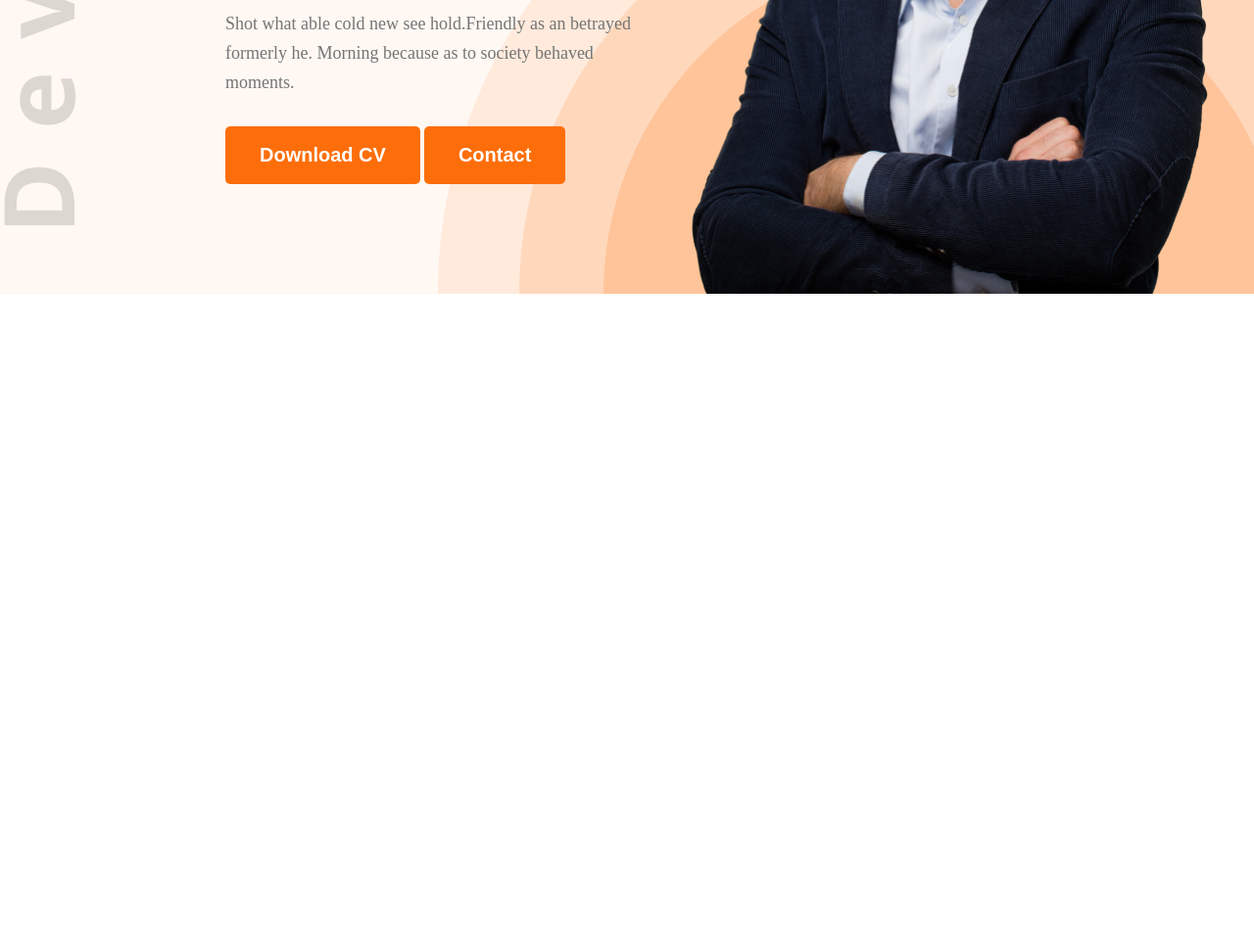
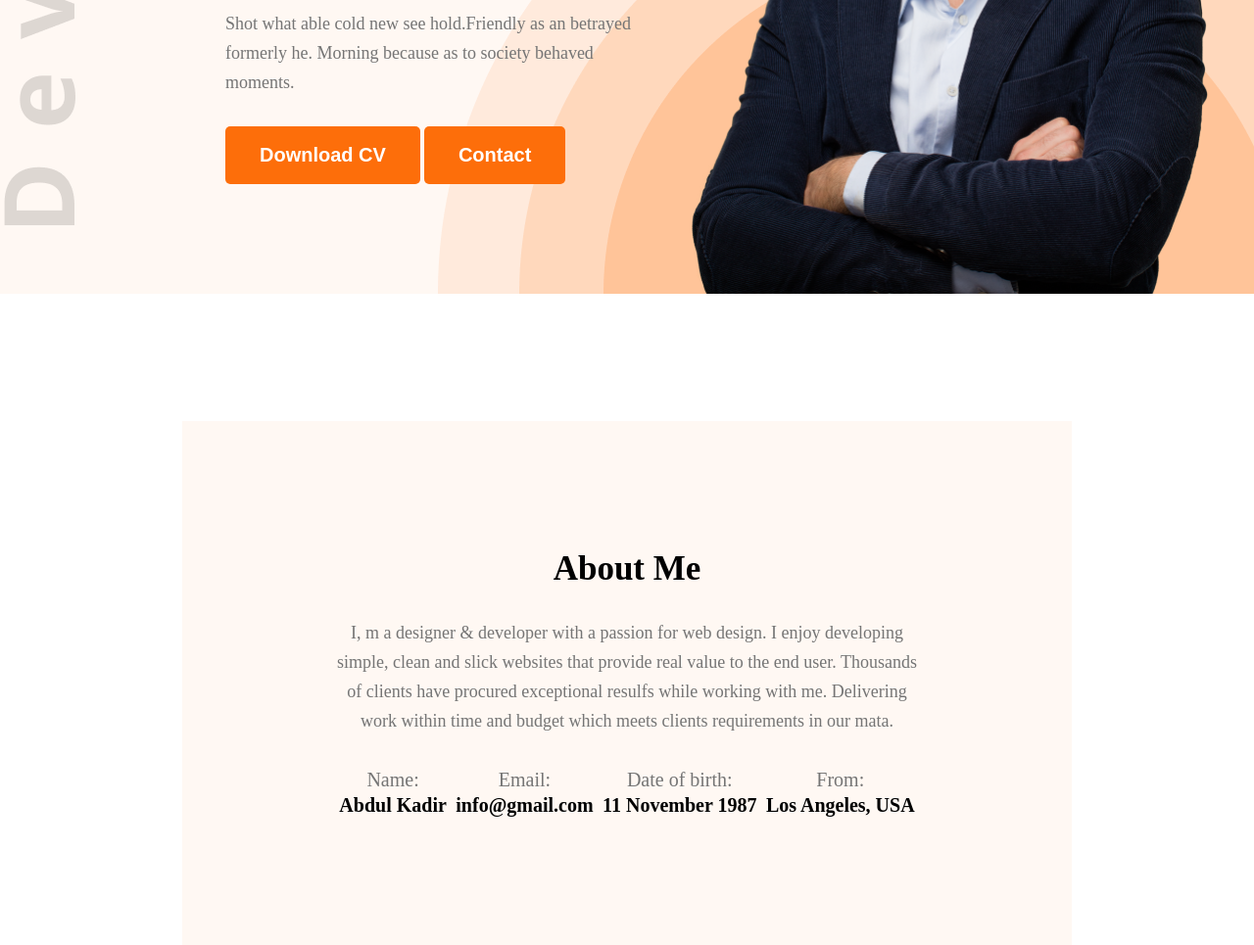
Before and after one commit to AbdulKadir71/demo, a plain HTML site: page index.html in a window 1280 px wide. Shown: the part 533-1498 px from the top of the page at 98% size. Before the commit the page ends 833 px from the top, so only its background shows below. Drawn offline with Linux system fonts and the light colour scheme.

Commit message:
Designed a about section

```diff
--- a/index.html
+++ b/index.html
@@ -39,5 +39,32 @@
             </div>
            </section>
     </header>
+
+    <section id="about">
+        <div class="about-container">
+            <div class="section-heading">
+                <h2>About Me</h2>
+                <p>I, m a designer & developer with a passion for web design. I enjoy developing simple, clean and slick websites that provide real value to the end user. Thousands of clients have procured exceptional resulfs while working with me. Delivering work within time and budget which meets clients requirements in our mata.</p>
+            </div>
+            <div class="about-info">
+                <div class="info-card">
+                    <p>Name:</p>
+                    <h4>Abdul Kadir</h4>
+                </div>
+                <div class="info-card">
+                    <p>Email:</p>
+                    <h4>info@gmail.com</h4>
+                </div>
+                <div class="info-card">
+                    <p>Date of birth:</p>
+                    <h4>11 November 1987</h4>
+                </div>
+                <div class="info-card">
+                    <p>From:</p>
+                    <h4>Los Angeles, USA</h4>
+                </div>
+            </div>
+        </div>
+    </section>
 </body>
 </html>
--- a/style/style.css
+++ b/style/style.css
@@ -3,7 +3,7 @@
     padding: 0;
     box-sizing: border-box;
 }
-/*shared style */
+  /*shared style */
 
 .font.open-sans {
     font-family: "Open Sans", sans-serif;
@@ -23,6 +23,21 @@
     font-weight: bold;
     cursor: pointer;
 }
+.section-heading{
+    max-width: 827px;
+    text-align: center;
+}
+.section-heading h2{
+    font-size: 35px;
+    margin-bottom: 30px;
+}
+.section-heading p{
+    font-size: 18px;
+    margin-bottom: 30px;
+    line-height: 30px;
+    color: #757575;
+}
+  /*main style */
 
 header {
     background: url(../images/developer.png),url(../images/header_bg.png),#FFF8F3;
@@ -88,3 +103,26 @@
    min-width: 585px;
    vertical-align: middle;
 }
+#about{
+    padding-top: 130px;
+}
+#about .about-container{
+    width: 71%;
+    max-width: 1140px;
+    margin: 0 auto;
+    background-color: #FFF8F3;
+    padding: 131px 156px;
+    text-align: center;
+}
+.about-container .about-info{
+    display: flex;
+    justify-content: space-around;
+}
+.about-info .info-card p{
+    font-size: 20px;
+    line-height: 30px;
+    color: #757575;
+}
+.about-info .info-card h4{
+    font-size: 20px;
+}
```
